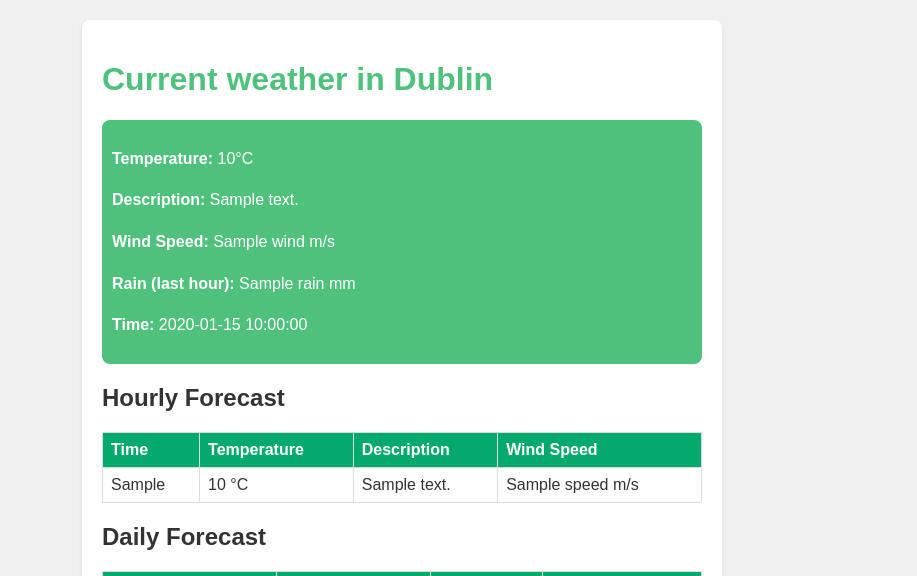
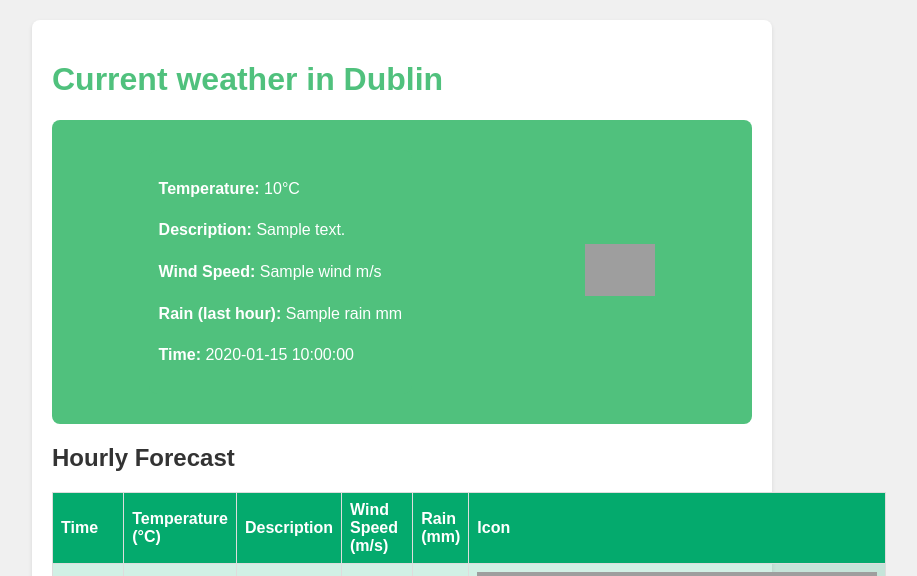
Before and after one commit to Conor-O-Mahony/DublinBikes, a Flask app: template flask_bikes/templates/forecast.html in a window 1280 px wide. Shown: the top 576 px of the page, without its empty margins (238-1155 px from the left). Run offline with Flask 3, Linux system fonts and the light colour scheme; the template is opened without the code that fills it: most values are stand-ins (such as "Sample title", 1, 10 or a date in 2020); grey boxes are pictures that could not be loaded.

Commit message:
Weather icons and more
For close issue #19
-Added a script to load the icon on the base.html
-Fetched and displayed weather icons for all forecast tables
-Displayed rain for all tables
-Added css for the button on base.html and for the forecast tables

```diff
--- a/flask_bikes/app.py
+++ b/flask_bikes/app.py
@@ -27,11 +27,12 @@ def aboutus():
 @app.route('/forecast')
 def forecast():
     # Foreacst placeholders and urls
-    city = "Dublin"
+    city = "Dublin,IE"
     api_key = "dd05f29b3c673dec7f4a9df4f8cce8fd"
     units = "metric"
     current_weather_url = f"http://api.openweathermap.org/data/2.5/weather?q={city}&appid={api_key}&units={units}"
     forecast_url = f"http://api.openweathermap.org/data/2.5/forecast?q={city}&appid={api_key}&units={units}"
+    print(local_time)
 
     # Fetching the current weather info
     current_response = requests.get(current_weather_url)
@@ -42,6 +43,7 @@ def forecast():
         wind = current_data['wind']['speed']
         rain = current_data.get('rain', {}).get('1h', 0)
         time = local_time.strftime("%Y-%m-%d %H:%M:%S")  # UTC now with timezone support
+        icon = current_data['weather'][0]['icon']
     else:
         return render_template('forecast.html', error="Failed to fetch current weather data.")
 
@@ -71,6 +73,7 @@ def forecast():
                            wind=wind,
                            rain=rain,
                            time=time,
+                           icon=icon,
                            hourly_forecasts=forecasts[:8], # Number of rows to show
                            daily_forecasts=daily_forecasts)
 
--- a/flask_bikes/static/css/forecast.css
+++ b/flask_bikes/static/css/forecast.css
@@ -6,7 +6,7 @@ body {
     color: #333;
 }
 .container {
-    max-width: 600px;
+    max-width: 700px;
     margin: 20px auto;
     padding: 20px;
     background-color: #fff;
@@ -27,6 +27,23 @@ p {
     border-radius: 8px;
 }
 
+#current-weather {
+    display: flex;
+    flex-direction: row;
+    justify-content: space-around;
+    align-items: center;
+    background-color: #50c17d;
+    color: #ffffff;
+    padding: 10px;
+    margin: 20px 0;
+    border-radius: 8px;
+}
+
+#current-icon img {
+    width: 70px;
+    height: auto;
+}
+
 table {
     width: 100%;
     border-collapse: collapse;
@@ -45,5 +62,8 @@ th {
 }
 
 tr:nth-child(even) {
-    background-color: #f2f2f2;
+    background-color: #04aa6d81;
 }
+tr:nth-child(odd) {
+    background-color: #04aa6d2e;
+}
--- a/flask_bikes/templates/forecast.html
+++ b/flask_bikes/templates/forecast.html
@@ -12,6 +12,7 @@
         {% if error %}
             <p>Error: {{ error }}</p>
         {% else %}
+        <div id="current-weather">
             <div class="weather-detail">
                 <p><strong>Temperature:</strong> {{ temp }}°C</p>
                 <p><strong>Description:</strong> {{ desc }}</p>
@@ -19,15 +20,21 @@
                 <p><strong>Rain (last hour):</strong> {{ rain }} mm</p>
                 <p><strong>Time:</strong> {{ time }}</p>
             </div>
+            <div id="current-icon">
+                <img src="http://openweathermap.org/img/wn/{{ icon }}.png" alt="Weather Icon">
+            </div>
+        </div>
 
             <h2>Hourly Forecast</h2>
             <table>
                 <thead>
                     <tr>
                         <th>Time</th>
-                        <th>Temperature</th>
+                        <th>Temperature (°C)</th>
                         <th>Description</th>
-                        <th>Wind Speed</th>
+                        <th>Wind Speed (m/s)</th>
+                        <th>Rain (mm)</th>
+                        <th>Icon</th>
                     </tr>
                 </thead>
                 <tbody>
@@ -37,6 +44,14 @@
                         <td>{{ forecast.main.temp }} °C</td>
                         <td>{{ forecast.weather[0].description }}</td>
                         <td>{{ forecast.wind.speed }} m/s</td>
+                        <td>
+                            {% if forecast.rain %}
+                                {{ forecast.rain['3h']|default('0', true) }} mm
+                            {% else %}
+                                0 mm
+                            {% endif %}
+                        </td>
+                        <td><img src="http://openweathermap.org/img/wn/{{ forecast.weather[0].icon }}.png" alt="Weather Icon"></td>
                     </tr>
                     {% endfor %}
                 </tbody>
@@ -51,6 +66,8 @@
                         <th>Temperature (°C)</th>
                         <th>Description</th>
                         <th>Wind Speed (m/s)</th>
+                        <th>Rain (mm)</th>
+                        <th>Icon</th>
                     </tr>
                 </thead>
                 <tbody>
@@ -60,6 +77,14 @@
                         <td>{{ forecast.main.temp }}°C</td>
                         <td>{{ forecast.weather[0].description }}</td>
                         <td>{{ forecast.wind.speed }} m/s</td>
+                        <td>
+                            {% if forecast.rain %}
+                                {{ forecast.rain['3h']|default('0', true) }} mm
+                            {% else %}
+                                0 mm
+                            {% endif %}
+                        </td>
+                        <td><img src="http://openweathermap.org/img/wn/{{ forecast.weather[0].icon }}.png" alt="Weather Icon"></td>
                     </tr>
                     {% endfor %}
                 </tbody>
--- a/flask_bikes/templates/map.html
+++ b/flask_bikes/templates/map.html
@@ -8,7 +8,6 @@
 
 {% block map %}
 <h2>Plan A Journey</h2>
-<button onclick="openForecast()">Weather icon</button>
 <div id="JourneyPlanner">
     <label for="origin">Origin:</label>
     <input type="text" id="origin" name="origin" size="35"/>
```
Also changed, not shown: flask_bikes/static/css/style.css (+21 -0 lines), flask_bikes/static/js/iconLoad.js (added, +19 -0 lines), flask_bikes/templates/base.html (+3 -4 lines).
